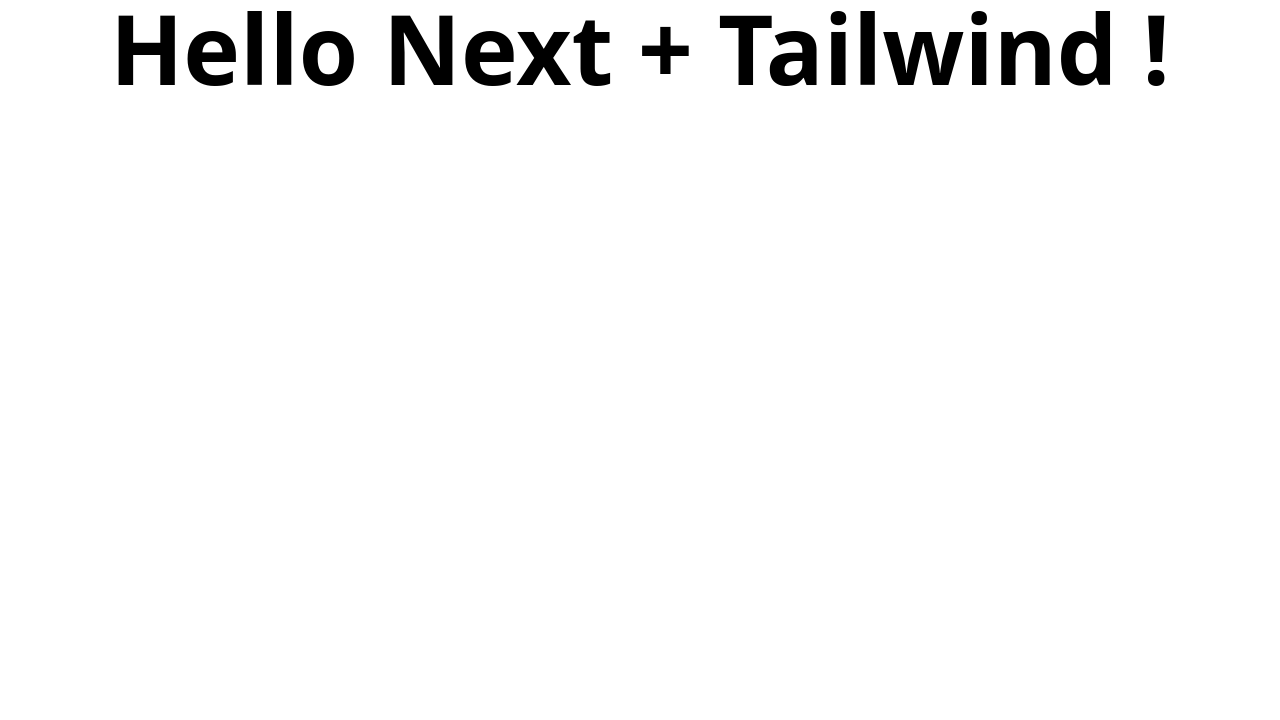
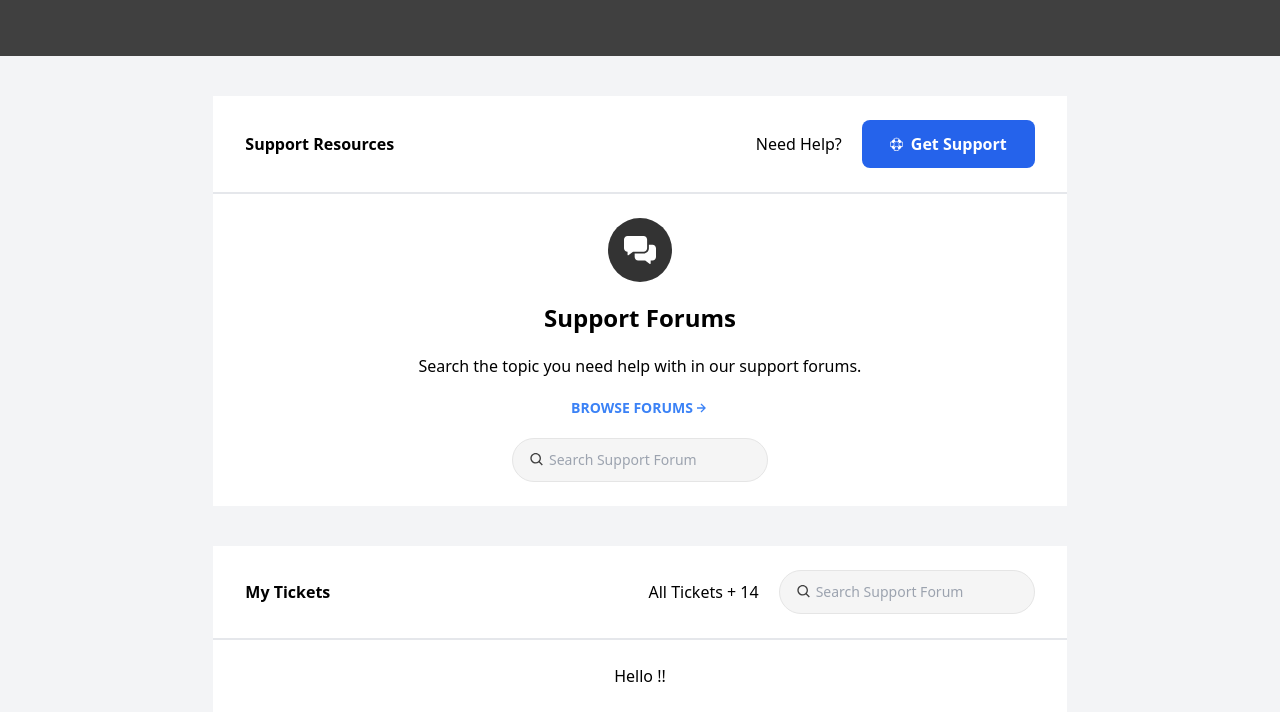
Before and after one commit to HaidarEzio/attraxia-TS-Challenge, a Next.js app: page / in a window 1280 px wide. Shown: the top 720 px of the page. Built offline with nearby package versions, Linux system fonts and the light colour scheme.

Commit message:
finished the top section (minor details await) and added a reusable header

```diff
--- /dev/null
+++ b/components/reusable/header.reusable.tsx
@@ -0,0 +1,18 @@
+import Image from "next/image";
+const Header = () => {
+  return (
+    <div className="flex items-center justify-between px-8 py-6 mt-10 bg-white ">
+      <h3 className="font-bold">Support Resources</h3>
+      <div className="flex items-center space-x-5">
+        <h4 className="">Need Help?</h4>
+        <button className="flex items-center py-3 space-x-2 bg-blue-600 rounded-lg px-7 ">
+          <Image src="/lifebuoy.svg" width={13} height={13} alt="support-icon" />
+
+          <span className="font-bold text-white">Get Support</span>
+        </button>
+      </div>
+    </div>
+  );
+};
+
+export default Header;
--- a/pages/index.tsx
+++ b/pages/index.tsx
@@ -1,13 +1,55 @@
 import Head from "next/head";
 import Image from "next/image";
 import { Inter } from "@next/font/google";
-
+import { BiSearch, BiRightArrowAlt } from "react-icons/bi";
+import Header from "@/components/reusable/header.reusable";
 const inter = Inter({ subsets: ["latin"] });
 
 export default function Home() {
   return (
     <>
-      <h1 className="font-bold text-center text-8xl">Hello Next + Tailwind !</h1>
+      <Head>
+        <title>Attraxia Challenge</title>
+      </Head>
+      <div className="h-14 bg-neutral-700" />
+      <main className="flex flex-col items-center bg-gray-100">
+        <div className="w-4/6">
+          <Header />
+          <div className="flex items-center justify-center px-8 py-6 bg-white border-t-2 ">
+            <div className="flex flex-col items-center justify-center space-y-5 ">
+              <Image src="/support-icon.svg" width={64} height={64} alt="support-icon" />
+              <h3 className="text-2xl font-bold">Support Forums</h3>
+              <p className="text-center">Search the topic you need help with in our support forums.</p>
+              <div className="flex items-center text-blue-500">
+                <a href="" target="_blank" rel="noopener noreferrer" className="text-sm font-bold uppercase ">
+                  browse forums
+                </a>
+                <BiRightArrowAlt />
+              </div>
+              {/* search bar */}
+              <div>
+                <div className="h-11 px-4 w-[16rem] border space-x-1 rounded-full text-neutral-700 bg-neutral-100 border-neutral-200 flex items-center">
+                  <BiSearch size="1.2rem" className="align-bottom" />
+                  <input type="text" className="text-sm bg-transparent focus:outline-none focus:border-blue-500" placeholder="Search Support Forum" />
+                </div>
+              </div>
+            </div>
+          </div>
+          <div className="flex items-center justify-between px-8 py-6 mt-10 bg-white mt-flex">
+            <h3 className="font-bold">My Tickets</h3>
+            <div className="flex items-center space-x-5">
+              <h4 className="">All Tickets + 14</h4>
+              <div>
+                <div className="h-11 px-4 w-[16rem] border space-x-1 rounded-full text-neutral-700 bg-neutral-100 border-neutral-200 flex items-center">
+                  <BiSearch size="1.2rem" className="align-bottom" />
+                  <input type="text" className="text-sm bg-transparent focus:outline-none focus:border-blue-500" placeholder="Search Support Forum" />
+                </div>
+              </div>
+            </div>
+          </div>
+          <div className="flex items-center justify-center px-8 py-6 bg-white border-t-2 ">Hello !!</div>
+        </div>
+      </main>
     </>
   );
 }
```
